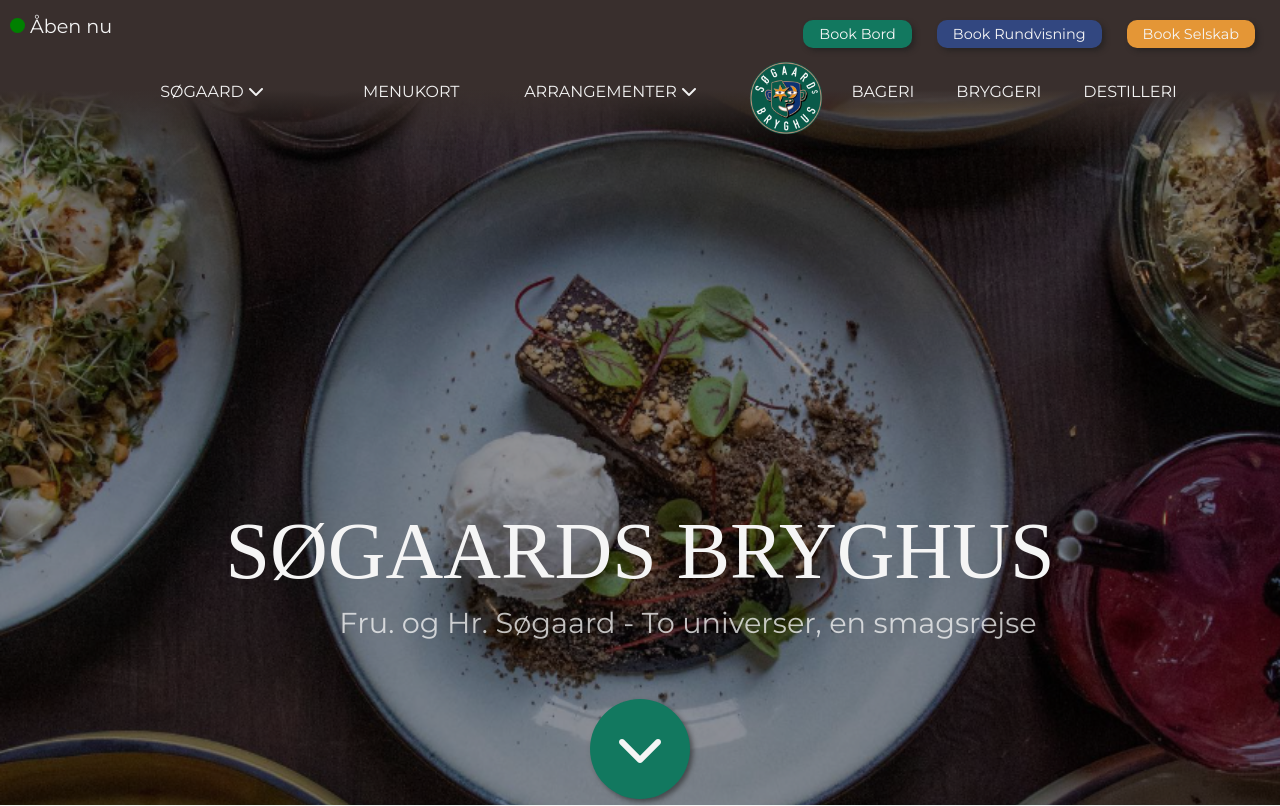
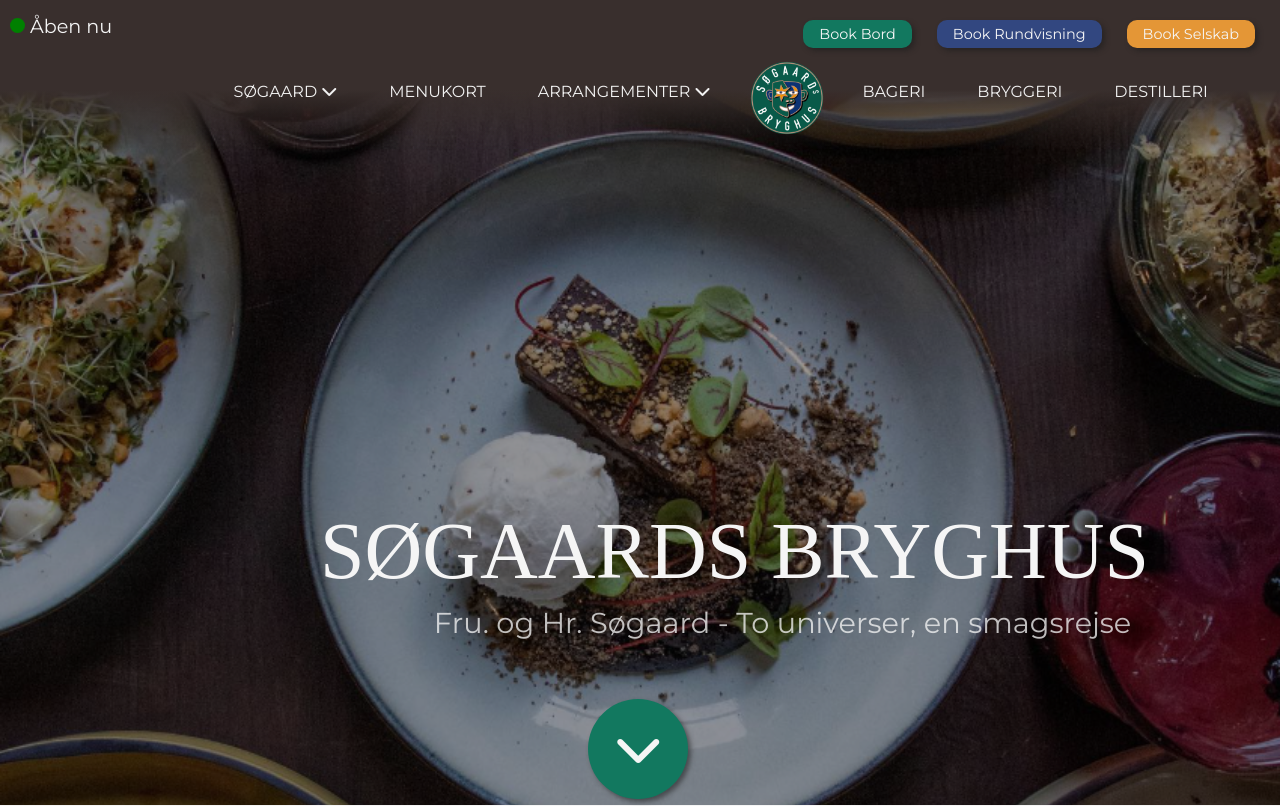
Before and after one commit to Veksoe/mmd3-sogaardbryghus-eksamen, a plain HTML site: page index.html in a window 1280 px wide. Shown: the top 806 px of the page. Drawn offline with nearby package versions, Linux system fonts and the light colour scheme; a web font is replaced by a local one.

```diff
--- a/assets/css/style.css
+++ b/assets/css/style.css
@@ -177,12 +177,16 @@ button {
     border-radius: var(--borderRadius);
     box-shadow: var(--interactionShadow);
     padding: 8px 16px;
-    min-width: 250px;
+    /* min-width: 250px; */
     transition: .3s;
     display: inline-block;
     text-align: center;
     color: var(--baseTextLightColor);
     margin: 10px 15px 10px 0;
+}
+
+.centerbtn{
+    margin-left: 111%;
 }
 
 header a.btn {
@@ -259,8 +263,10 @@ header a.btn {
 
 .topnav {
     display: flex;
-    justify-content: center;
-    gap: 10px;
+    /* justify-content: center; */
+    gap: 20px;
+    margin-left: 17%;
+
 }
 
 header .btnContainer {
@@ -541,7 +547,8 @@ footer .copyright {
     bottom: 200px;
     color: var(--baseTextLightColor);
     text-align: center;
-    width: 100%;
+    /* width: 100%; */
+    left: 25%;
 }
 
 .landingpage .hero h1 {
@@ -582,7 +589,7 @@ footer .copyright {
 .scrollIndicator {
     position: absolute;
     bottom: 0px;
-    left: 50%;
+    /* left: 50%; */
     transform: translateX(-50%);
     background: var(--primaryColor);
     width: 100px;
--- a/index.html
+++ b/index.html
@@ -46,7 +46,9 @@
                         <h2 class="changingText">Hvor smag og kvalitet er vores signatur</h2>
                     </div>
                 </div>
+                <div class="centerbtn">
                 <button class="scrollIndicator"><i class="fa-solid fa-chevron-down"></i></button>
+            </div>
             </section>
             <section class="intro">
                 <div>
```
Also changed, not shown: sogaard.html (added).
